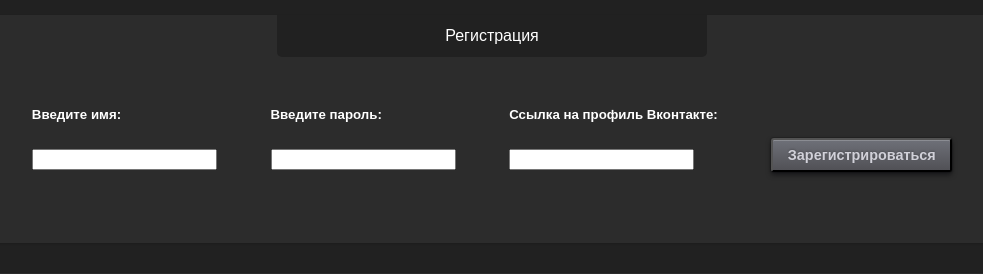
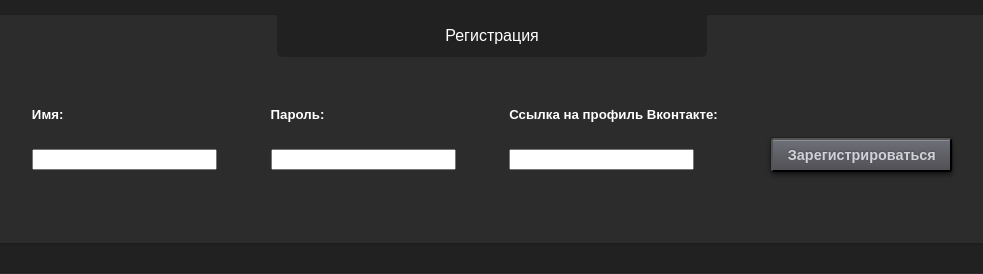
Before and after one commit to Igor-hub-it/Kyrsovaya, a Flask app: page / in a window 1280 px wide. Shown: the part 157-431 px from the top of the page, without its empty margins (148-1131 px from the left). Run offline with Flask 2, Linux system fonts and the light colour scheme.

Commit message:
коррекция окниа регистрации

```diff
--- a/templates/register_window.html
+++ b/templates/register_window.html
@@ -4,11 +4,11 @@
     </div>
     <div class="register_wind_input">
         <div class="username">
-            <h5>Введите имя:</h5>
+            <h5>Имя:</h5>
             <input type="text">
         </div>
         <div class="password">
-            <h5>Введите пароль:</h5>
+            <h5>Пароль:</h5>
             <input type="password">
         </div>
         <div class="vklink">
```
